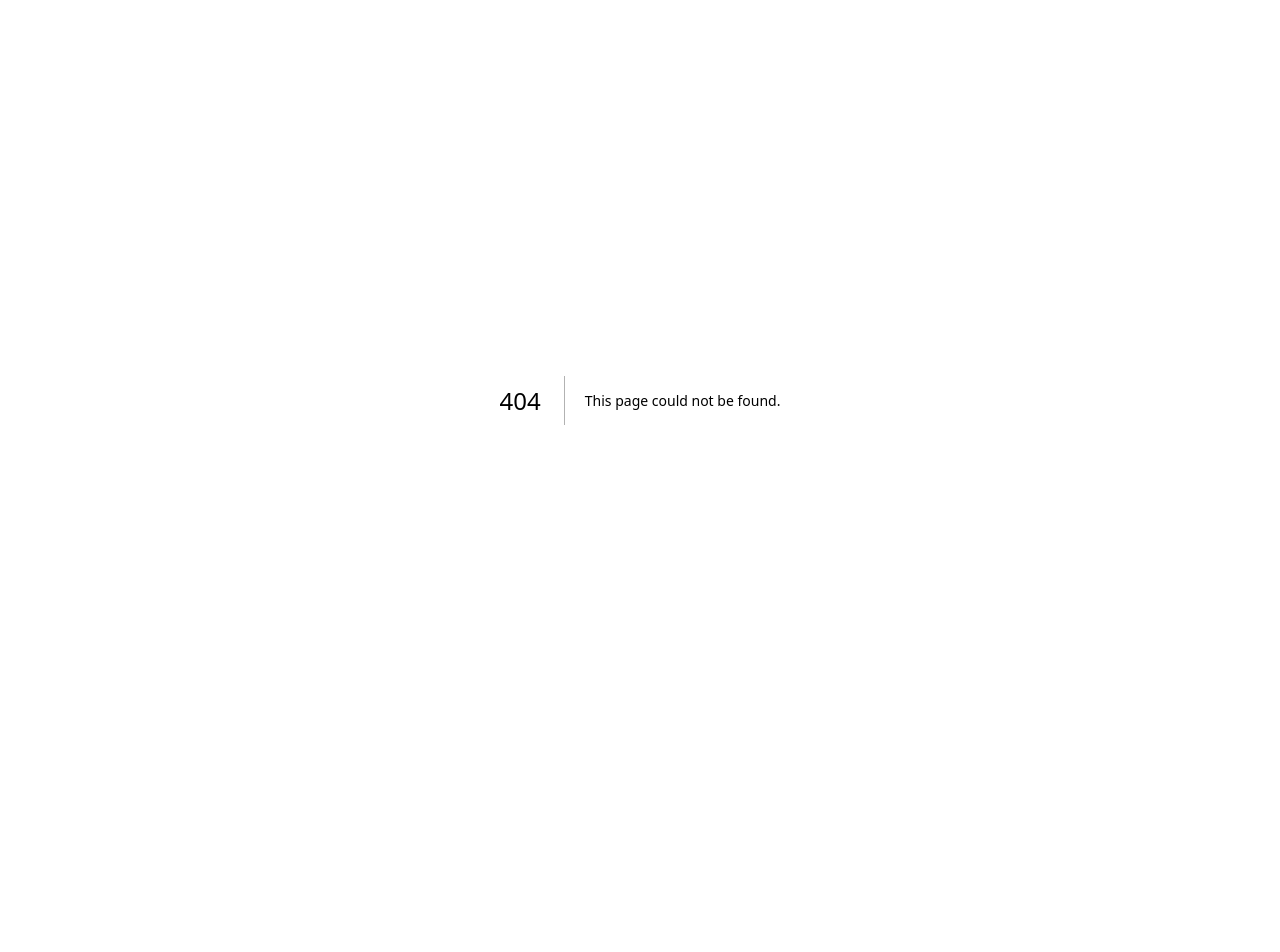
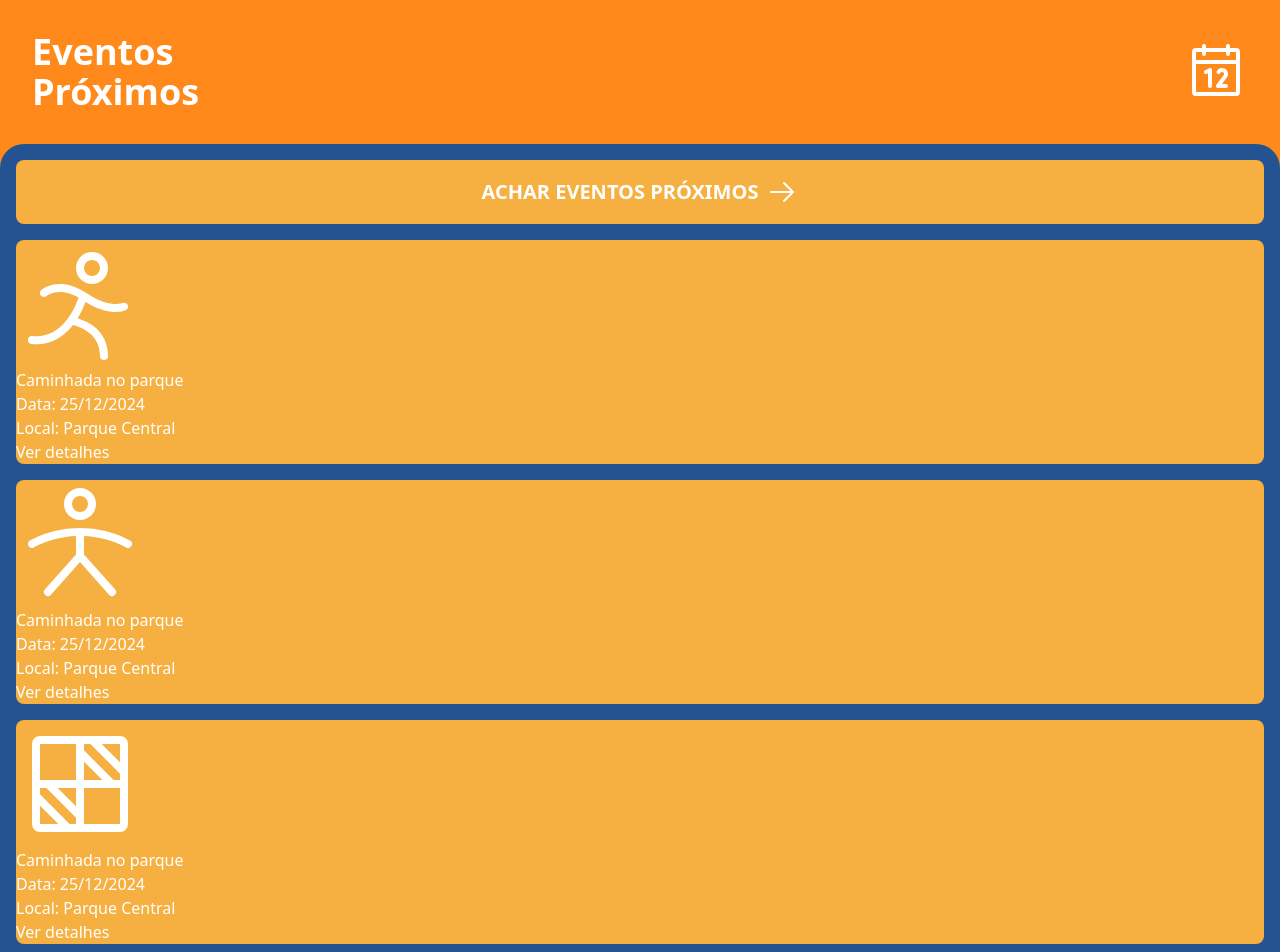
Before and after one commit to MarcosVOS/inclusive_city_hub_frontend, a Next.js app: page /events in a window 1280 px wide. Before the commit this address had no page. Shown: the top 952 px of the page. Before the commit the page ends 800 px from the top, so only its background shows below. Built offline with nearby package versions, Linux system fonts and the light colour scheme.

Commit message:
feat: create enterprise screen and guest

```diff
--- /dev/null
+++ b/src/app/auth/enterprise/page.tsx
@@ -0,0 +1,64 @@
+"use client";
+
+import Button from "@/components/ui/Button";
+import Input from "@/components/ui/Input";
+import { ArrowRightIcon } from "@phosphor-icons/react";
+import Link from "next/link";
+import { redirect } from "next/navigation";
+import React from "react";
+
+export default function LoginPage() {
+  return (
+    <main className="flex flex-col items-center justify-center min-h-screen p-6 font-sans bg-blue-700">
+      <div className="w-full max-w-xs mx-auto">
+        <h1 className="text-5xl text-center text-white font-black mb-16">
+          Cidades
+          <br />
+          inclusivas <br />
+          para empresas
+        </h1>
+
+        <form className="flex flex-col gap-5">
+          <Input type="email" placeholder="E-mail" />
+          <Input type="password" placeholder="Senha" />
+        </form>
+
+        <div className="mt-3">
+          <Link
+            href="/forgot-password"
+            className="text-sm font-bold text-white underline text-xl"
+          >
+            Esqueci minha senha
+          </Link>
+        </div>
+
+        <Button
+          className="mt-10"
+          onClick={() => {
+            redirect("/home");
+          }}
+        >
+          Entrar
+        </Button>
+
+        <div className="mt-8 text-center text-white font-semibold">
+          <Link
+            href="/signup"
+            className="block mb-2 font-bold text-xl flex gap-2 justify-center align-middle"
+          >
+            Criar conta
+            <ArrowRightIcon size={24} weight="bold" />
+          </Link>
+
+          <Link
+            href="/help"
+            className="block mb-2 font-bold text-xl flex gap-2 justify-center align-middle"
+          >
+            Ajuda para acessar
+            <ArrowRightIcon size={24} weight="bold" />
+          </Link>
+        </div>
+      </div>
+    </main>
+  );
+}
--- /dev/null
+++ b/src/app/auth/users/page.tsx
@@ -0,0 +1,63 @@
+"use client";
+
+import Button from "@/components/ui/Button";
+import Input from "@/components/ui/Input";
+import { ArrowRightIcon } from "@phosphor-icons/react";
+import Link from "next/link";
+import { redirect } from "next/navigation";
+import React from "react";
+
+export default function LoginPage() {
+  return (
+    <main className="flex flex-col items-center justify-center min-h-screen p-6 font-sans bg-brand-orange">
+      <div className="w-full max-w-xs mx-auto">
+        <h1 className="text-5xl text-center text-white font-black mb-16">
+          Cidades
+          <br />
+          inclusivas
+        </h1>
+
+        <form className="flex flex-col gap-5">
+          <Input type="email" placeholder="E-mail" />
+          <Input type="password" placeholder="Senha" />
+        </form>
+
+        <div className="mt-3">
+          <Link
+            href="/forgot-password"
+            className="text-sm font-bold text-white underline text-xl"
+          >
+            Esqueci minha senha
+          </Link>
+        </div>
+
+        <Button
+          className="mt-10"
+          onClick={() => {
+            redirect("/home");
+          }}
+        >
+          Entrar
+        </Button>
+
+        <div className="mt-8 text-center text-white font-semibold">
+          <Link
+            href="/signup"
+            className="block mb-2 font-bold text-xl flex gap-2 justify-center align-middle"
+          >
+            Criar conta
+            <ArrowRightIcon size={24} weight="bold" />
+          </Link>
+
+          <Link
+            href="/help"
+            className="block mb-2 font-bold text-xl flex gap-2 justify-center align-middle"
+          >
+            Ajuda para acessar
+            <ArrowRightIcon size={24} weight="bold" />
+          </Link>
+        </div>
+      </div>
+    </main>
+  );
+}
--- /dev/null
+++ b/src/app/events/page.tsx
@@ -0,0 +1,56 @@
+"use client";
+
+import {
+  ArrowRightIcon,
+  CalendarIcon,
+  CheckerboardIcon,
+  PersonSimpleIcon,
+  PersonSimpleRunIcon,
+} from "@phosphor-icons/react";
+import Image from "next/image";
+import Link from "next/link";
+
+export default function EventsPage() {
+  return (
+    <main className="flex min-h-screen flex-col items-center">
+      <header className="flex text-white font-black justify-between items-center gap-4 p-8 w-full text-4xl">
+        <div>
+          Eventos
+          <br />
+          Próximos
+        </div>
+        <CalendarIcon className="text-white" size={64} />
+      </header>
+
+      <div className="bg-[#255391] w-full flex-grow rounded-t-3xl p-4 ">
+        <button className="flex text-white justify-center items-center gap-2 mb-4 p-4 bg-[#F5B041] rounded-lg w-full text-xl uppercase font-black  ">
+          Achar eventos próximos
+          <ArrowRightIcon className="text-white" size={32} />
+        </button>
+        <div className="bg-[#F5B041] rounded-lg mt-4 text-white">
+          <PersonSimpleRunIcon className="text-white" size={128} />
+          <h3>Caminhada no parque</h3>
+          <p>Data: 25/12/2024</p>
+          <p>Local: Parque Central</p>
+          <Link href="#">Ver detalhes</Link>
+        </div>
+
+        <div className="bg-[#F5B041] rounded-lg mt-4 text-white">
+          <PersonSimpleIcon className="text-white" size={128} />
+          <h3>Caminhada no parque</h3>
+          <p>Data: 25/12/2024</p>
+          <p>Local: Parque Central</p>
+          <Link href="#">Ver detalhes</Link>
+        </div>
+
+        <div className="bg-[#F5B041] rounded-lg mt-4 text-white">
+          <CheckerboardIcon className="text-white" size={128} />
+          <h3>Caminhada no parque</h3>
+          <p>Data: 25/12/2024</p>
+          <p>Local: Parque Central</p>
+          <Link href="#">Ver detalhes</Link>
+        </div>
+      </div>
+    </main>
+  );
+}
--- a/src/app/page.tsx
+++ b/src/app/page.tsx
@@ -11,25 +11,11 @@ export default function LoginPage() {
   return (
     <main className="flex flex-col items-center justify-center min-h-screen p-6 font-sans bg-brand-orange">
       <div className="w-full max-w-xs mx-auto">
-        <h1 className="text-5xl text-center text-white font-black mb-16">
+        {/* <h1 className="text-5xl text-center text-white font-black mb-16">
           Cidades
           <br />
           inclusivas
-        </h1>
-
-        <form className="flex flex-col gap-5">
-          <Input type="email" placeholder="E-mail" />
-          <Input type="password" placeholder="Senha" />
-        </form>
-
-        <div className="mt-3">
-          <Link
-            href="/forgot-password"
-            className="text-sm font-bold text-white underline text-xl"
-          >
-            Esqueci minha senha
-          </Link>
-        </div>
+        </h1> */}
 
         <Button
           className="mt-10"
@@ -37,26 +23,24 @@ export default function LoginPage() {
             redirect("/home");
           }}
         >
-          Entrar
+          Entrar como convidado
         </Button>
-
-        <div className="mt-8 text-center text-white font-semibold">
-          <Link
-            href="/signup"
-            className="block mb-2 font-bold text-xl flex gap-2 justify-center align-middle"
-          >
-            Criar conta
-            <ArrowRightIcon size={24} weight="bold" />
-          </Link>
-
-          <Link
-            href="/help"
-            className="block mb-2 font-bold text-xl flex gap-2 justify-center align-middle"
-          >
-            Ajuda para acessar
-            <ArrowRightIcon size={24} weight="bold" />
-          </Link>
-        </div>
+        <Button
+          className="mt-10"
+          onClick={() => {
+            redirect("/auth/users");
+          }}
+        >
+          Entrar como usuário
+        </Button>
+        <Button
+          className="mt-10"
+          onClick={() => {
+            redirect("/auth/enterprise");
+          }}
+        >
+          Entrar como empresa
+        </Button>
       </div>
     </main>
   );
--- a/src/components/ui/HomeButton.tsx
+++ b/src/components/ui/HomeButton.tsx
@@ -7,13 +7,19 @@ interface HomeButtonProps extends ButtonHTMLAttributes<HTMLButtonElement> {
   bgColor: string;
 }
 
-const HomeButton = ({ icon, label, bgColor }: HomeButtonProps) => (
-  <div
+const HomeButton = ({
+  icon,
+  label,
+  bgColor,
+  ...HomeButtonProps
+}: HomeButtonProps) => (
+  <button
+    {...HomeButtonProps}
     className={`flex flex-col items-center justify-center p-4 rounded-xl text-white font-bold text-center uppercase w-40 h-40 ${bgColor}`}
   >
     {icon}
     <p className="mt-2 text-sm">{label}</p>
-  </div>
+  </button>
 );
 
 export default HomeButton;
```
